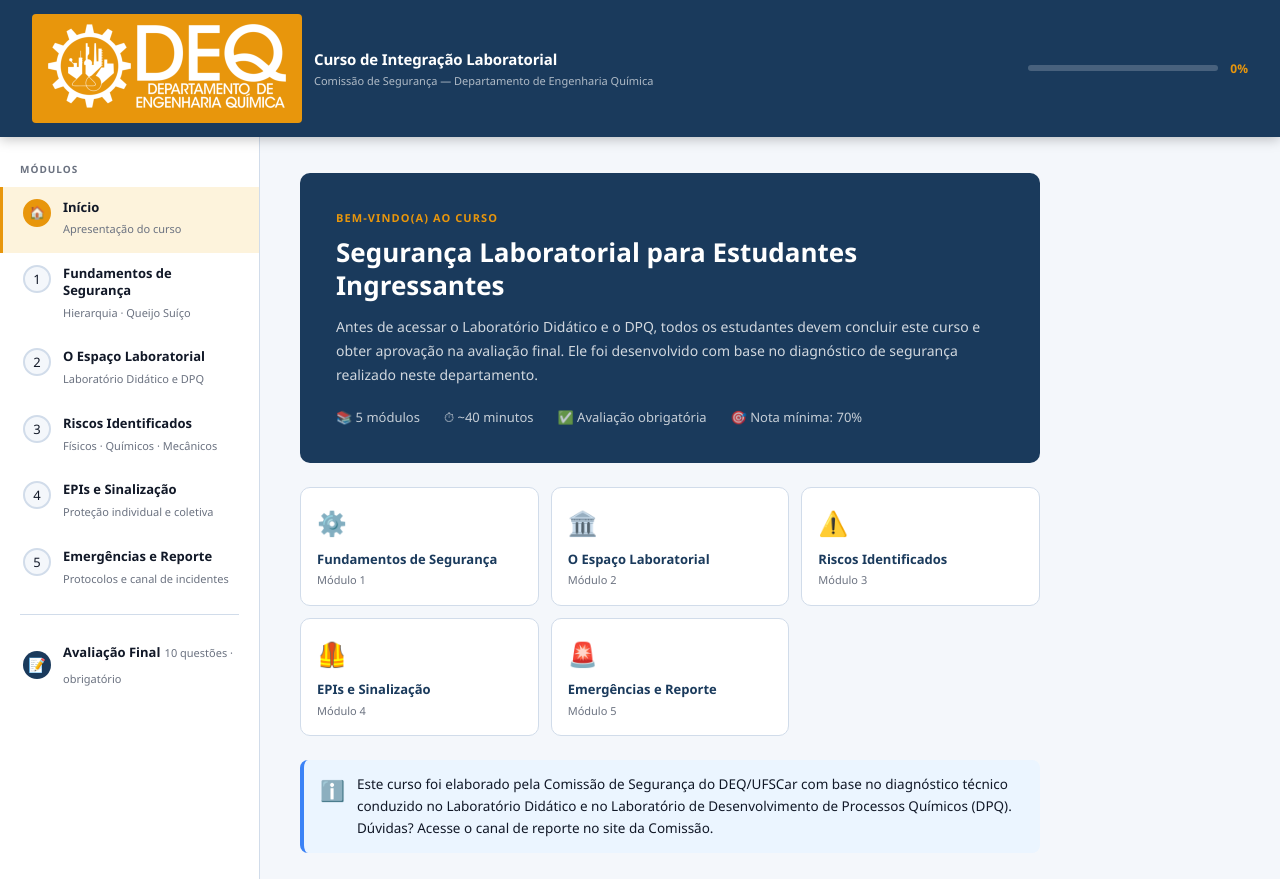
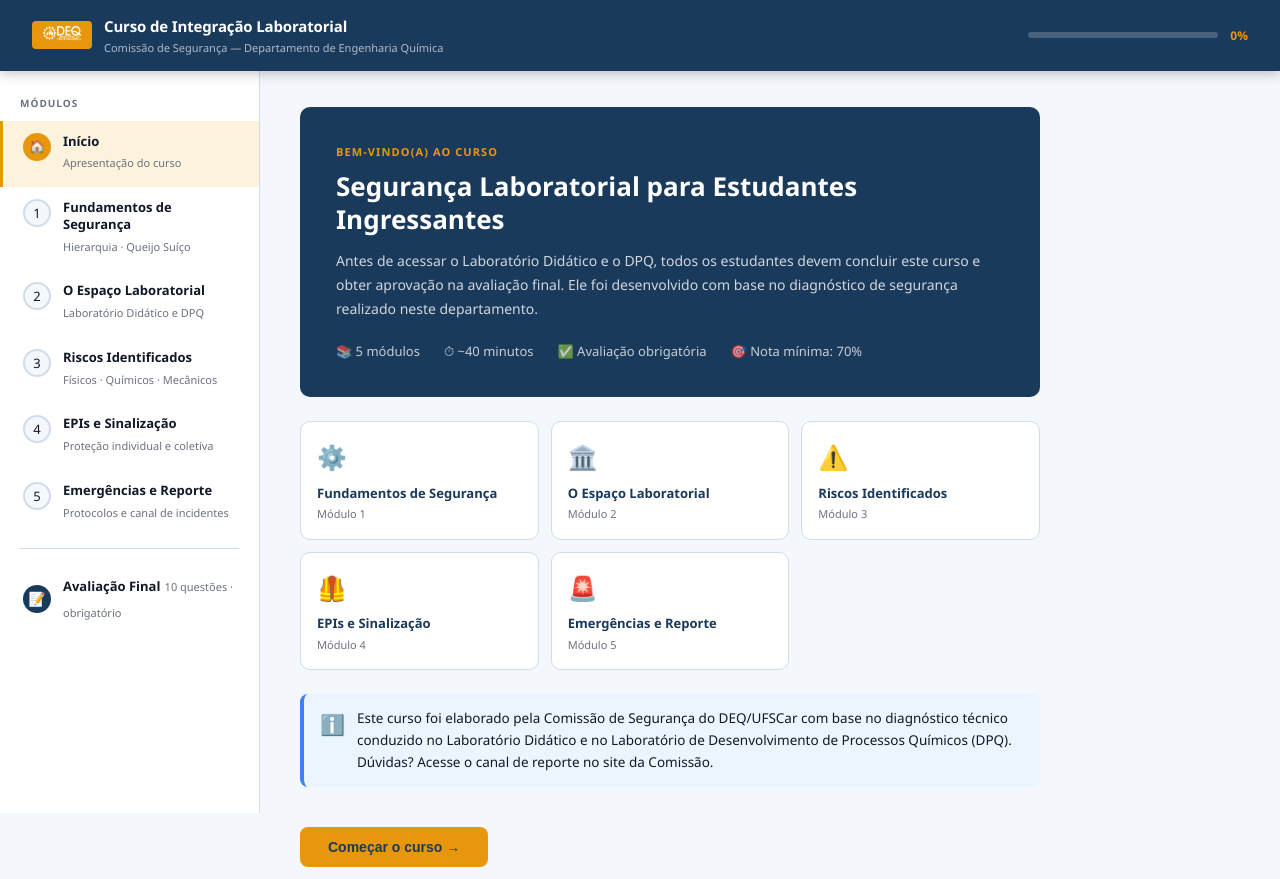
Before and after one commit to RuanBarcelos/curso-seguranca-deq, a plain HTML site: page index.html in a window 1280 px wide. Shown: the top 879 px of the page. Drawn offline with Linux system fonts and the light colour scheme.

Commit message:
Add width attribute to logo image in header

```diff
--- a/index.html
+++ b/index.html
@@ -645,7 +645,7 @@
 <header>
   <div class="header-inner">
     <div class="header-brand">
-      <div class="badge"><img src="./logo_DEQ_branco.png" alt="logo DEQ"></div>
+      <div class="badge"><img src="./logo_DEQ_branco.png" alt="logo DEQ" width="40"></div>
       <div>
         <h1>Curso de Integração Laboratorial</h1>
         <small>Comissão de Segurança — Departamento de Engenharia Química</small>
```
